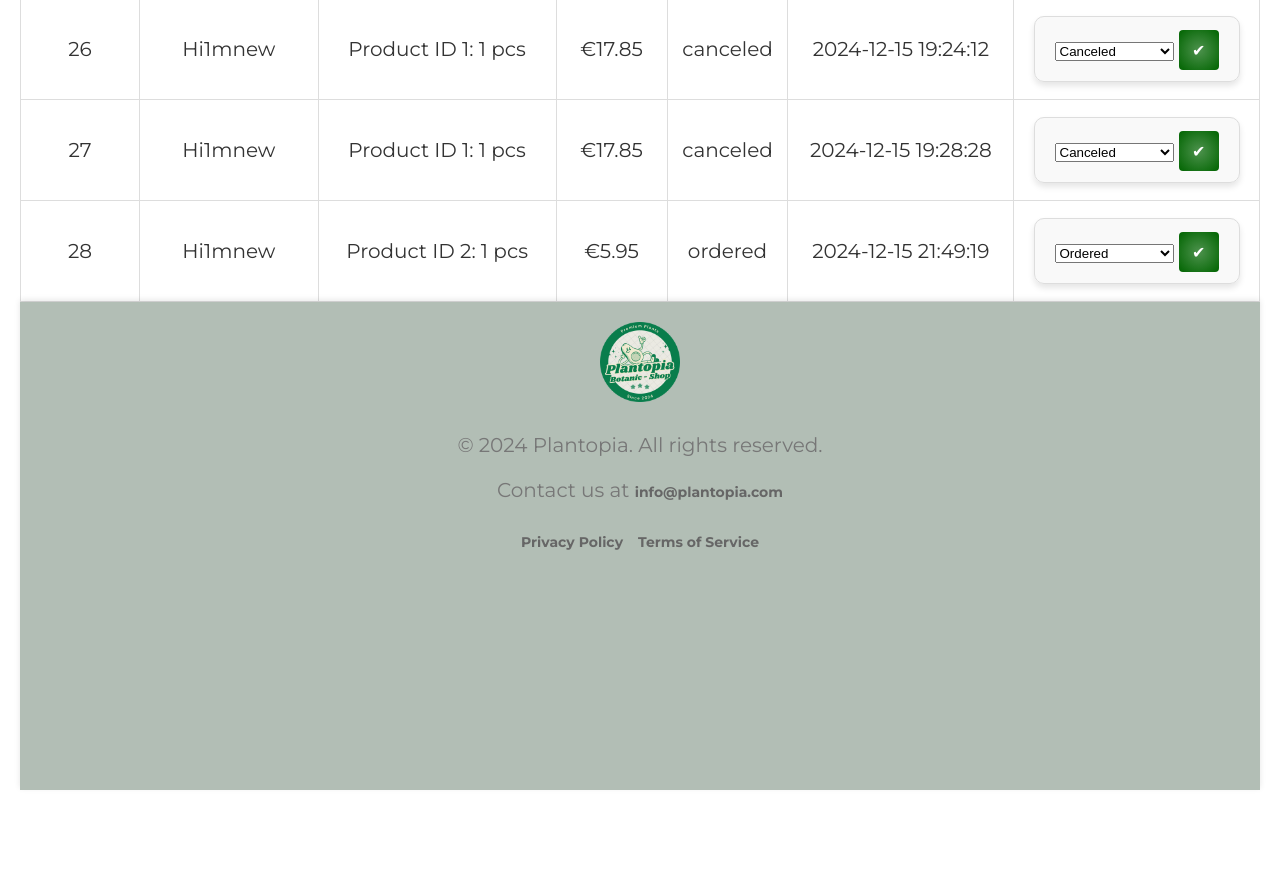
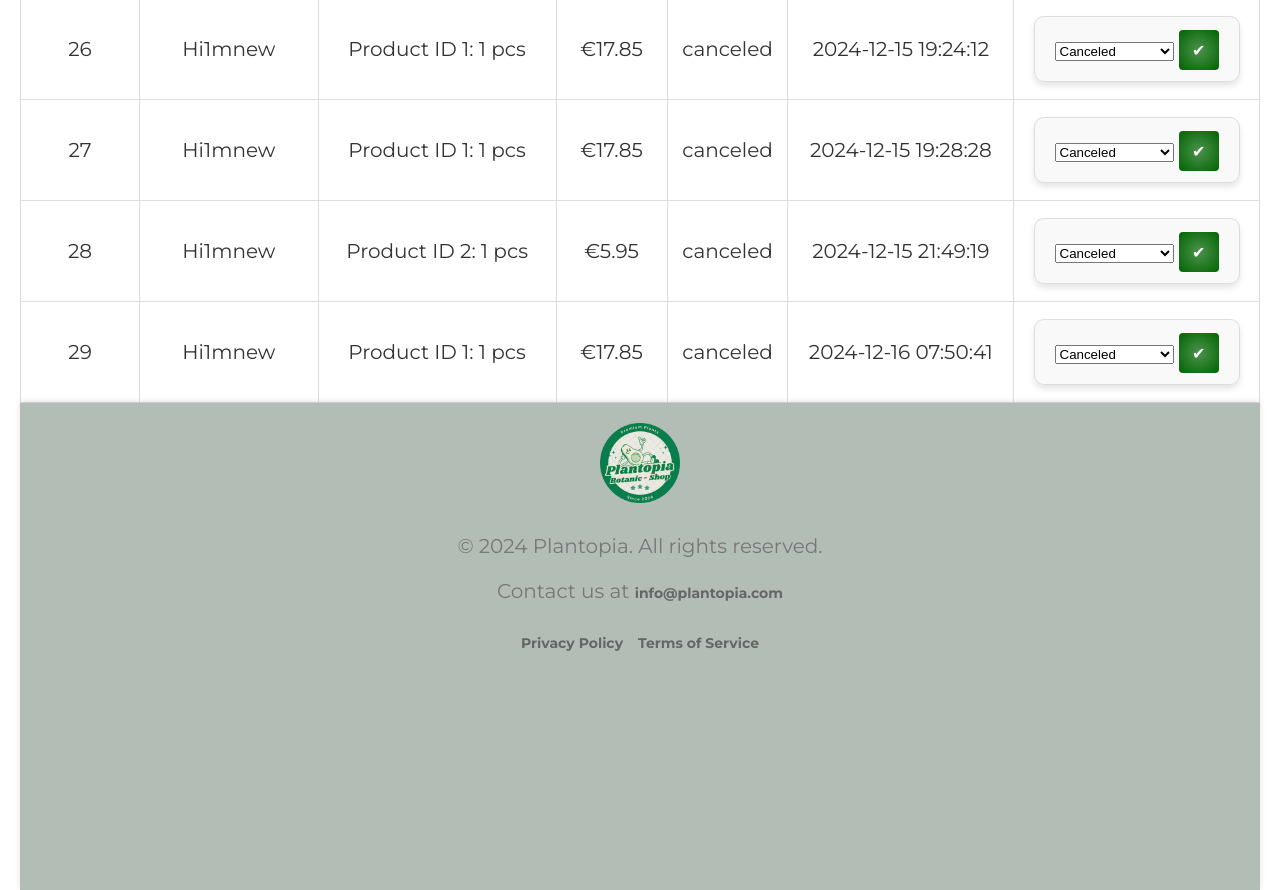
Before and after one commit to lizomander/plantopia, a PHP site: page /admin.php in a window 1280 px wide. Shown: the part 3283-4173 px from the top of the page. Before the commit the page ends 4073 px from the top, so only its background shows below. Run offline with PHP 8.4, Linux system fonts and the light colour scheme; the visitor is signed in with stand-in values (Sample User, id 1); data that the repository does not hold is empty.

Commit message:
last bugfix lol

```diff
--- a/admin.php
+++ b/admin.php
@@ -1,7 +1,6 @@
 <?php
 session_start();
 
-// Check if the user is logged in and has admin privileges
 if (!isset($_SESSION['user']) || $_SESSION['role'] !== 'admin') {
     header('Location: login.php');
     exit;
@@ -38,9 +37,7 @@ include('includes/header.php');
                 <h1 class="h2">Admin Dashboard</h1>
             </div>
 
-            <!-- Content Area -->
             <?php
-            // Load the selected section
             $section = $_GET['section'] ?? 'orders';
             if ($section === 'orders') {
                 include('admin_orders.php');
@@ -58,6 +55,5 @@ include('includes/header.php');
         </main>
     </div>
 </div>
+<?php include('includes/footer.php'); ?>
 </body>
-
-<?php include('includes/footer.php'); ?>
--- a/admin_orders.php
+++ b/admin_orders.php
@@ -1,5 +1,4 @@
 <?php
-// Load orders.json
 $ordersFile = 'json/orders.json';
 $ordersData = json_decode(file_get_contents($ordersFile), true);
 
@@ -10,18 +9,15 @@ if ($_SERVER['REQUEST_METHOD'] === 'POST' && isset($_POST['order_id'], $_POST['s
     if (isset($ordersData[$orderId])) {
         $ordersData[$orderId]['status'] = $newStatus;
 
-        // Handle rejection reason for canceled orders
         if ($newStatus === 'canceled' && isset($_POST['rejection_reason'])) {
             $ordersData[$orderId]['rejection_reason'] = $_POST['rejection_reason'];
         }
 
-        // Save updates to orders.json
         file_put_contents($ordersFile, json_encode($ordersData, JSON_PRETTY_PRINT));
         $feedback = "Order ID $orderId updated successfully!";
     }
 }
 
-// Filter orders by state
 $filterState = $_GET['state'] ?? 'all';
 $filteredOrders = $ordersData;
 
--- a/admin_users.php
+++ b/admin_users.php
@@ -1,6 +1,5 @@
 
 <?php
-// Load users.json
 $usersFile = 'json/users.json';
 $usersData = json_decode(file_get_contents($usersFile), true);
 
--- a/category.php
+++ b/category.php
@@ -46,6 +46,5 @@ foreach ($productsBySubcategory as $subcategory => $productsInSub) {
             "</a></p>";
     }
 }
-
 echo "<p><a href='index.php'>Return to Homepage</a></p>";
 ?>
--- a/editProfile.php
+++ b/editProfile.php
@@ -81,7 +81,6 @@ if ($_SERVER['REQUEST_METHOD'] === 'POST') {
 <div class="container">
     <h1>Edit Profile</h1>
 
-    <!-- Display errors -->
     <?php if ($error): ?>
         <div class="alert alert-danger"><?= htmlspecialchars($error) ?></div>
     <?php endif; ?>
@@ -104,7 +103,6 @@ if ($_SERVER['REQUEST_METHOD'] === 'POST') {
 
         <button type="submit" class="btn btn-primary">Update Profile</button>
         <button type="button" onclick="window.location.href='user.php'" class="btn btn-primary">Cancel</button>
-
     </form>
 </div>
 </body>
--- a/index.php
+++ b/index.php
@@ -1,6 +1,5 @@
 <?php
 session_start();
-
     $pageTitle = "Plantopia | Homepage";
     include('includes/header.php');
     include('includes/navbar.php');
--- a/json/orders.json
+++ b/json/orders.json
@@ -304,6 +304,24 @@
         "total": 5.95,
         "discount": 0,
         "timestamp": "2024-12-15 21:49:19",
-        "status": "ordered"
+        "status": "canceled",
+        "rejection_reason": "Canceled by user",
+        "canceled_products": [
+            "Aloe Vera (Aloe barbadensis miller) - Your Healing Hero"
+        ]
+    },
+    {
+        "user": "Hi1mnew",
+        "cart": {
+            "1": 1
+        },
+        "total": 17.85,
+        "discount": 0,
+        "timestamp": "2024-12-16 07:50:41",
+        "status": "canceled",
+        "rejection_reason": "Canceled by user",
+        "canceled_products": [
+            "Monstera (Monstera deliciosa) - The Swiss Cheese Star"
+        ]
     }
 ]
--- a/product.php
+++ b/product.php
@@ -99,7 +99,6 @@ $userWishlist = $wishlists[$currentUser] ?? [];
             <!-- Wishlist Heart Icon -->
             <div class="wishlist-icon-container">
                 <?php
-                // Check if the product is in the wishlist
                 $isInWishlist = in_array($product['pid'], $userWishlist);
                 ?>
                 <button
--- a/rateProduct.php
+++ b/rateProduct.php
@@ -14,7 +14,6 @@ if ($pid && $rating >= 1 && $rating <= 5) {
             $product['ratings']['total'] += $rating;
         }
     }
-
     file_put_contents($dataFile, json_encode($data, JSON_PRETTY_PRINT));
     header('Location: product.php?pid=' . $pid);
     exit;
--- a/registration.php
+++ b/registration.php
@@ -14,10 +14,8 @@ if ($_SERVER['REQUEST_METHOD'] === 'POST') {
         exit;
     }
 
-    // Hash the password for security
     $hashedPassword = password_hash($password, PASSWORD_DEFAULT);
 
-    // Save the user to a JSON file
     $usersFile = './json/users.json';
     $users = file_exists($usersFile) ? json_decode(file_get_contents($usersFile), true) : [];
 
@@ -36,7 +34,6 @@ if ($_SERVER['REQUEST_METHOD'] === 'POST') {
 
     file_put_contents($usersFile, json_encode($users, JSON_PRETTY_PRINT));
 
-    // Redirect to login page
     header('Location: login.php');
     exit;
 }
--- a/shoppingCart.php
+++ b/shoppingCart.php
@@ -40,7 +40,6 @@ foreach ($discountsData['discounts'] as $rule) {
     }
 }
 
-// Calculate discount and apply to the total price
 $totalPriceBeforeDiscount = $totalPrice;
 $discountAmount = 0;
 if ($discount > 0) {
@@ -48,11 +47,9 @@ if ($discount > 0) {
     $totalPrice -= $discountAmount;
 }
 
-// Calculate tax and final total
 $taxAmount = $totalPrice * $taxRate;
 $finalTotal = $totalPrice + $taxAmount;
 
-// Page Title
 $pageTitle = "Plantopia | Shopping Cart";
 include('includes/header.php');
 ?>
--- a/user.php
+++ b/user.php
@@ -10,22 +10,18 @@ $pageTitle = "Plantopia | User Page";
 include('includes/header.php');
 include('includes/navbar.php');
 
-// Load products.json
 $productsFile = 'json/data.json';
 $productsData = json_decode(file_get_contents($productsFile), true);
 
-// Get the current user's role
 $currentUser = $_SESSION['user'];
-$currentUserRole = $_SESSION['role'] ?? 'customer'; // Default to customer
+$currentUserRole = $_SESSION['role'] ?? 'customer';
 
-// Load orders.json
 $ordersFile = 'json/orders.json';
 $ordersData = [];
 if (file_exists($ordersFile)) {
     $ordersData = json_decode(file_get_contents($ordersFile), true);
 }
 
-// Filter orders for the current user
 $userOrders = array_filter($ordersData, function ($order) use ($currentUser) {
     return isset($order['user']) && $order['user'] === $currentUser;
 });
```
Also changed, not shown: admin_discounts.php (+1 -8 lines), cancelOrder.php (+1 -12 lines), cartStatus.php (+1 -8 lines), checkout.php (+1 -11 lines), modifyCart.php (+0 -11 lines), wishlist.php (+0 -13 lines).
